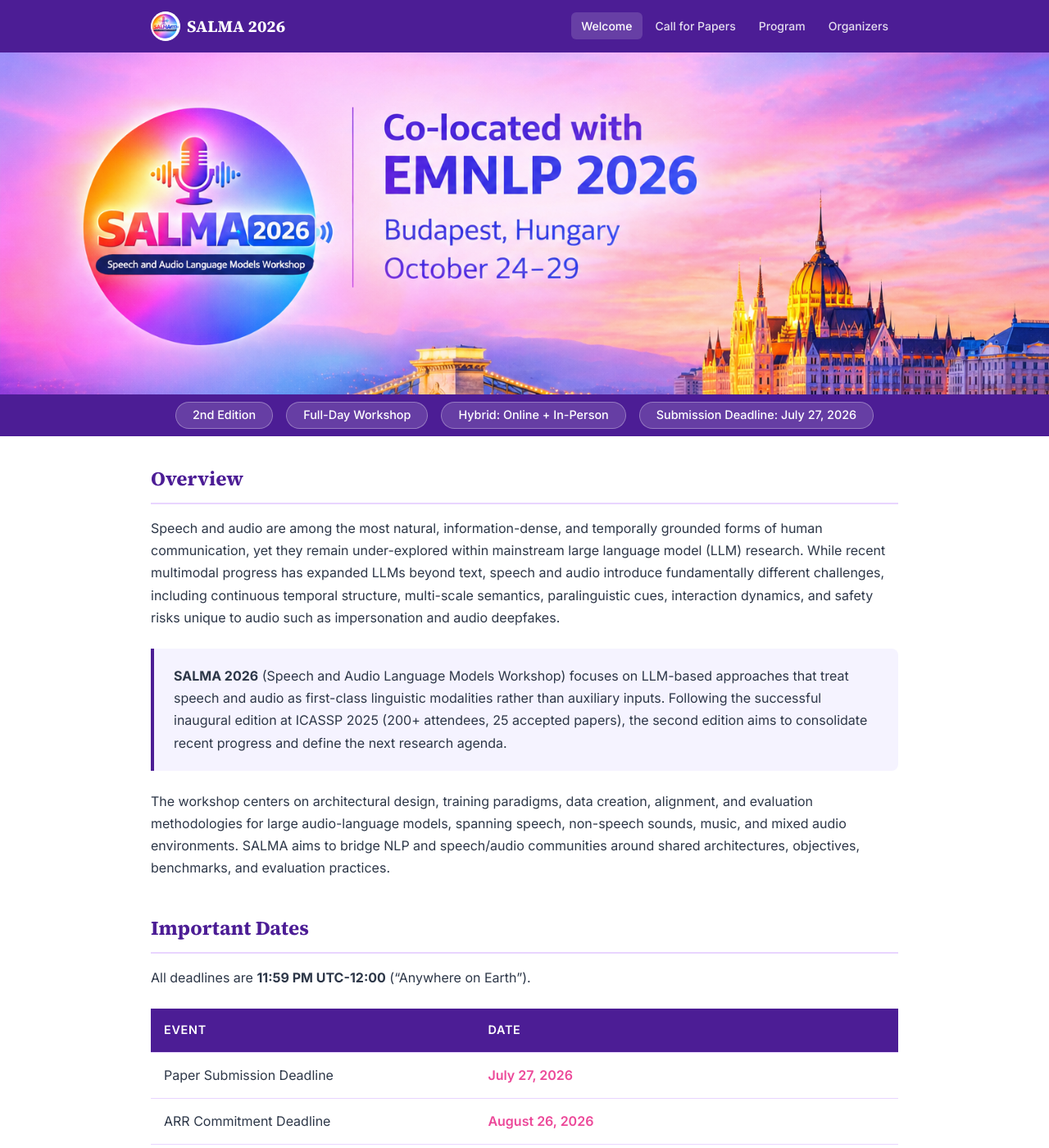
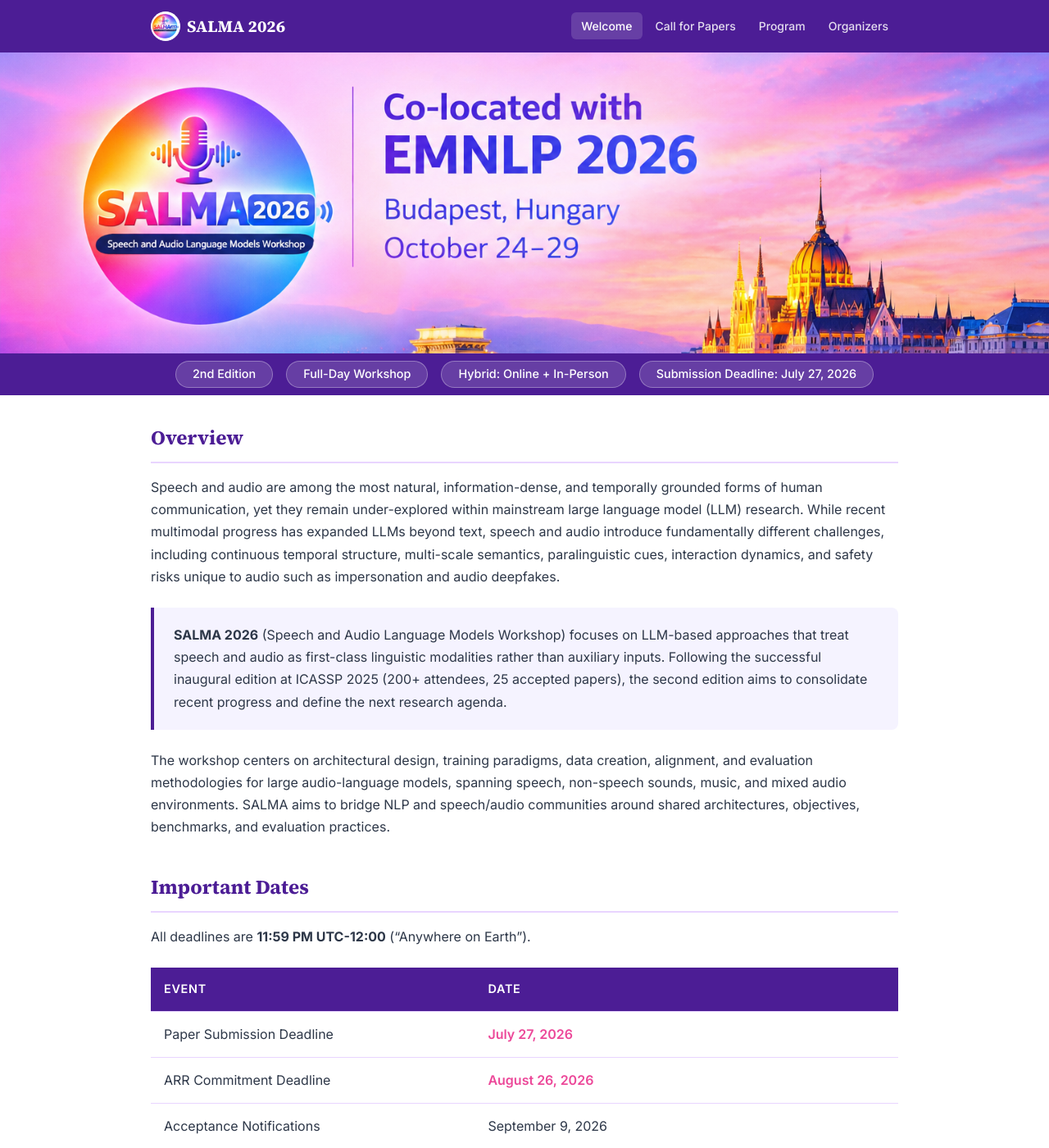
Before and after one commit to salma-workshop/salma-2026, a Jekyll site: the page built from index.md, in a window 1280 px wide and 1400 px high. Shown: the whole window at 82% size. Built offline with Jekyll 4.4.1, drawn with Linux system fonts in a browser that asks for light colours.

Commit message:
Trim banner top and bottom for tighter crop

```diff
--- a/assets/css/style.css
+++ b/assets/css/style.css
@@ -116,7 +116,7 @@ body {
 
 /* Hero */
 .hero {
-  background: #9a73ad;
+  background: #aa7fc4;
   color: #fff;
   text-align: center;
   margin: 0;
@@ -128,7 +128,7 @@ body {
   width: 100%;
   line-height: 0;
   font-size: 0;
-  background: #9a73ad;
+  background: #aa7fc4;
   margin: 0;
   padding: 0;
   overflow: hidden;
```
Also changed, not shown: assets/images/banner.png.
